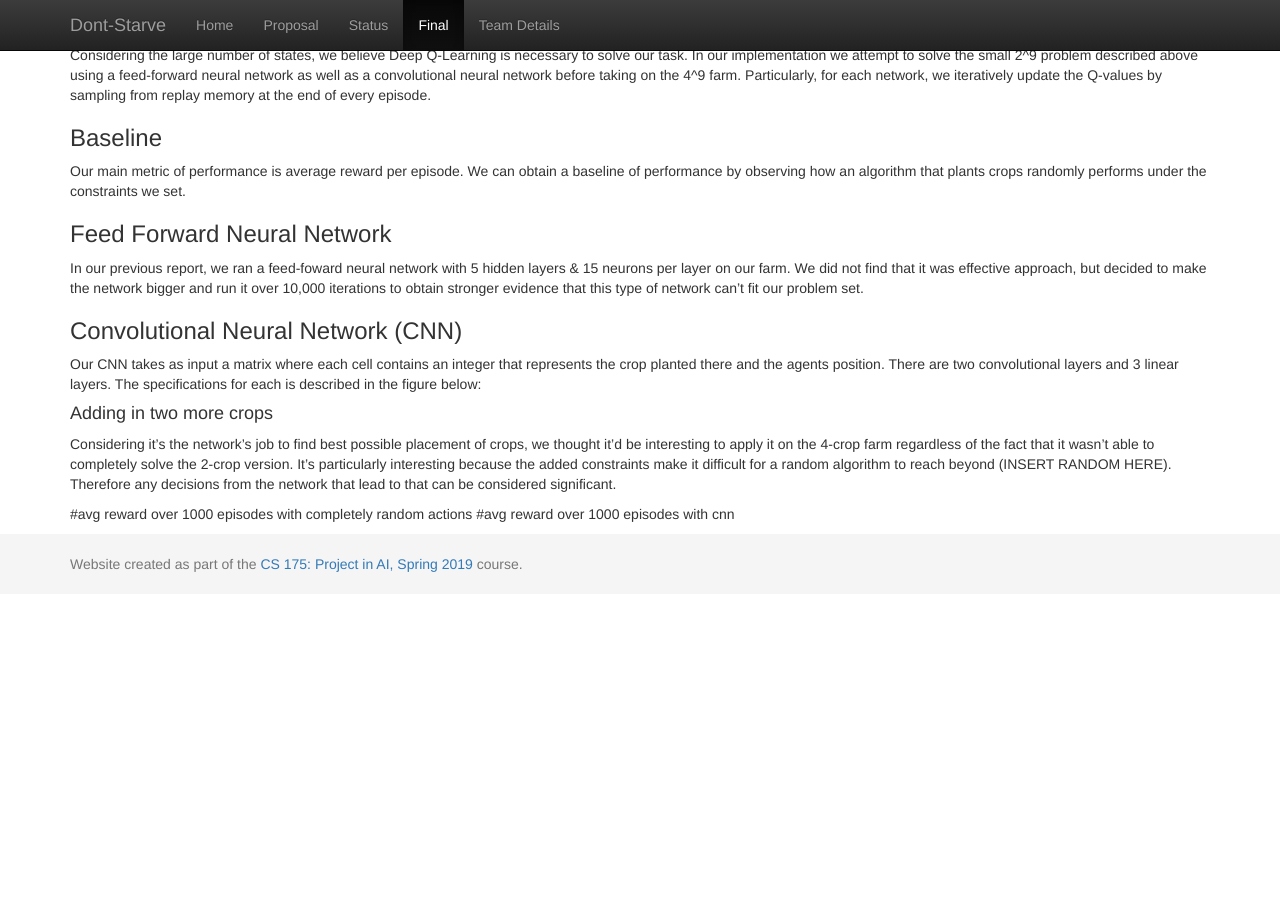
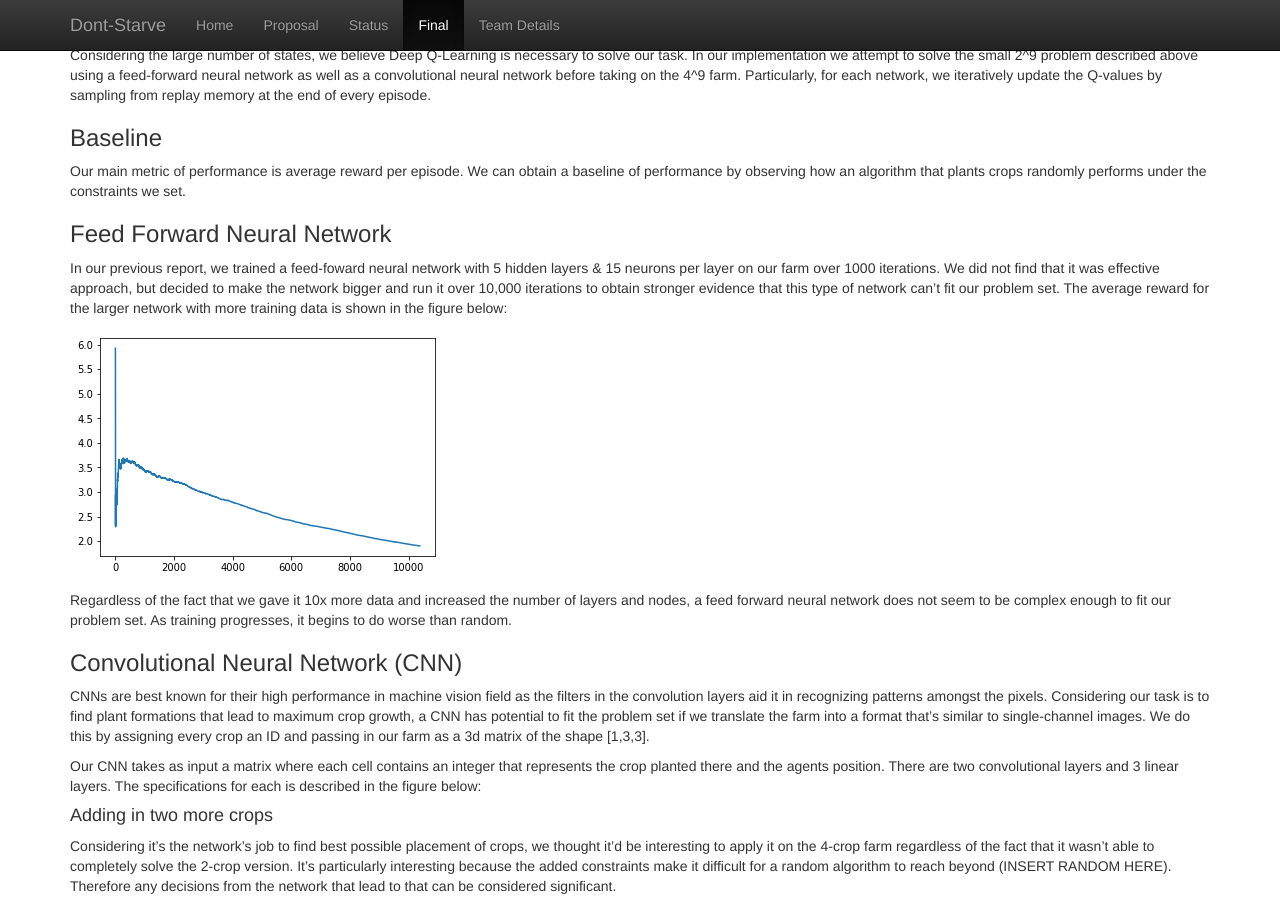
Before and after one commit to Farbod909/cs175-dont-starve, a Jekyll site: the page built from docs/final.md, in a window 1280 px wide and 900 px high, scrolled down 484 px. Built offline with Jekyll 4.4.1, drawn with Linux system fonts in a browser that asks for light colours; our own code applies the rules of GitHub Pages for plain Markdown files; before the commit the page ends 1078 px from its top, so only the background shows below that.

Commit message:
Update final.md

```diff
--- a/docs/final.md
+++ b/docs/final.md
@@ -26,10 +26,22 @@ We can obtain a baseline of performance by observing how an algorithm that plant
 
 
 ### Feed Forward Neural Network
-In our previous report, we ran a feed-foward neural network with 5 hidden layers & 15 neurons per layer on our farm.
+In our previous report, we trained a feed-foward neural network with 5 hidden layers & 15 neurons per layer on our farm over 1000 iterations.
 We did not find that it was effective approach, but decided to make the network bigger and run it over 10,000 iterations to obtain stronger evidence that this type of network can't fit our problem set.
+The average reward for the larger network with more training data is shown in the figure below:
+
+![alt text](https://github.com/Farbod909/cs175-dont-starve/blob/master/figures/r-list-10k-avg.png)
+
+Regardless of the fact that we gave it 10x more data and increased the number of layers and nodes, a feed forward neural network does not seem to be complex enough to fit our problem set.
+As training progresses, it begins to do worse than random.
 
 ### Convolutional Neural Network (CNN)
+CNNs are best known for their high performance in machine vision field as the filters in the convolution layers aid it in recognizing patterns amongst the pixels.
+Considering our task is to find plant formations that lead to maximum crop growth, a CNN has potential to fit the problem set if we translate the farm into a format that's similar to single-channel images.
+We do this by assigning every crop an ID and passing in our farm as a 3d matrix of the shape [1,3,3].
+
+
+
 Our CNN takes as input a matrix where each cell contains an integer that represents the crop planted there and the agents position. There are two convolutional layers and 3 linear layers.
 The specifications for each is described in the figure below:
 
```
